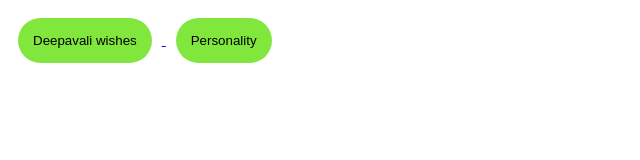
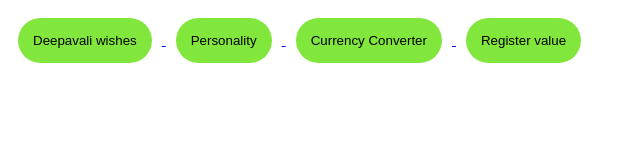
Before and after one commit to factpedia/factpedia.github.io, a plain HTML site: page index.html in a window 1280 px wide. Shown: the whole page, without its empty margins (0-640 px from the left). Drawn offline with Linux system fonts and the light colour scheme.

Commit message:
13/11/2017

```diff
--- a/index.html
+++ b/index.html
@@ -31,7 +31,13 @@
 		<button class="button-a">  Personality   </button>
 	</a>
 
+	<a href= "currency.html">
+		<button class="button-a">  Currency Converter   </button>
+	</a>
 
+	<a href= "register value.html">
+		<button class="button-a">  Register value   </button>
+	</a>
 
 
 
```
